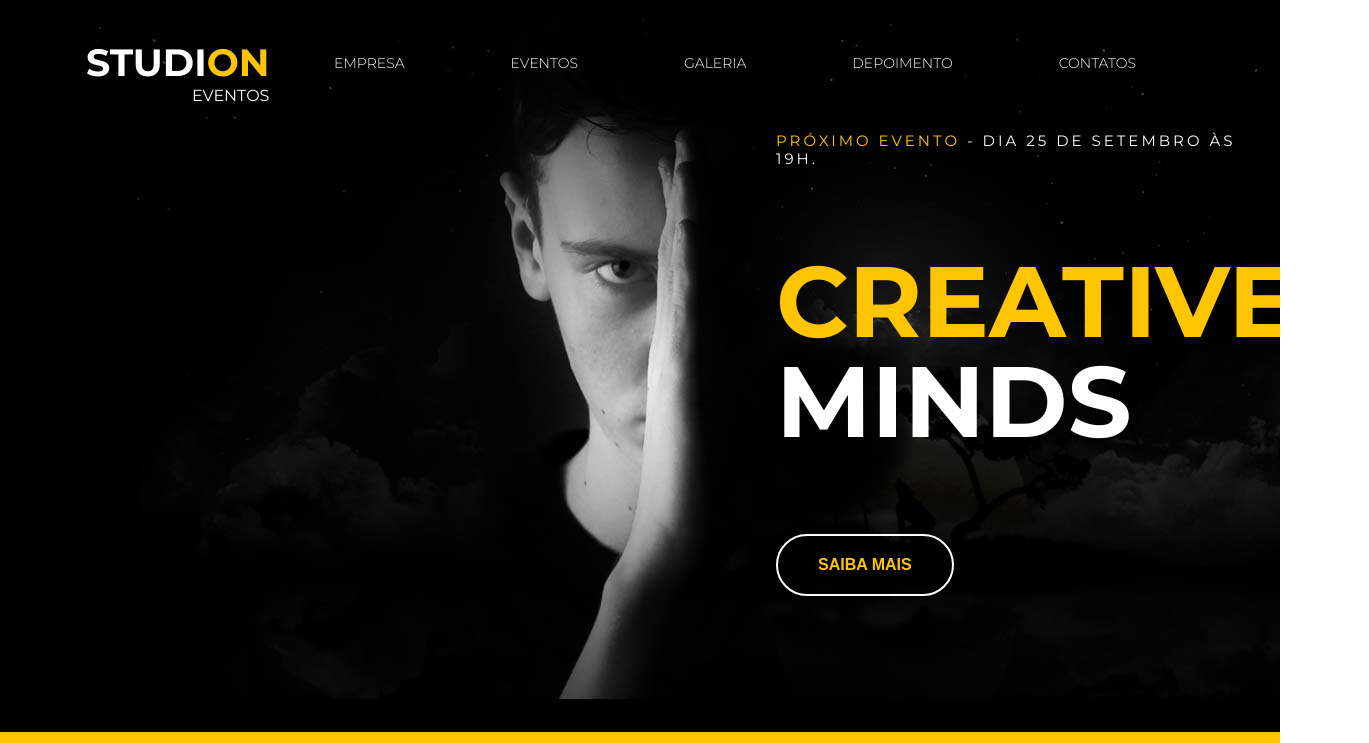
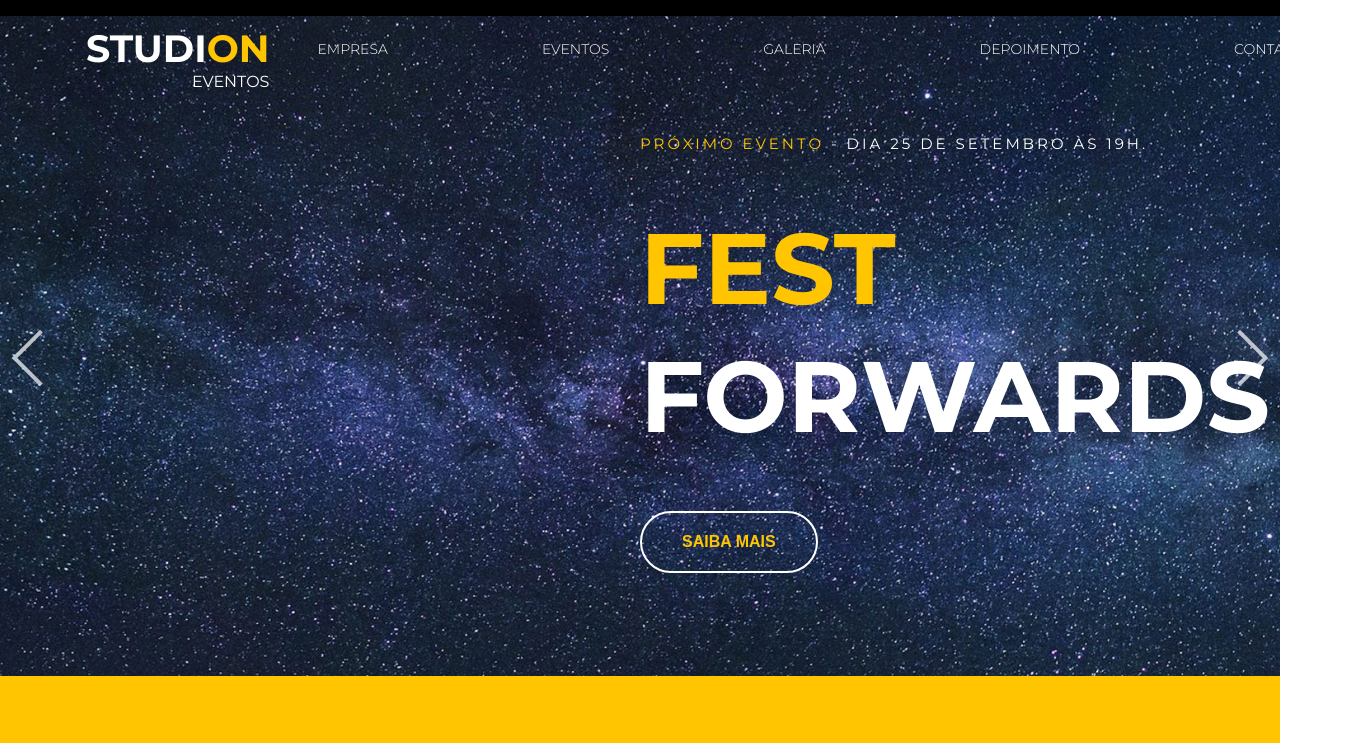
Before and after one commit to yagoh2303/studion, a website: page index.html in a window 1280 px wide. Shown: the top 743 px of the page, 1369 px wide, since content can reach past the window. Drawn offline with nearby package versions, Linux system fonts and the light colour scheme.

Commit message:
projeto finalizado

```diff
--- a/css/_navbar.css
+++ b/css/_navbar.css
@@ -1,3 +1,22 @@
+
+nav {
+    display: flex;
+    justify-content: center;
+    align-items: center;
+    background-color: var(--nav-bg-color);
+    color: var(--nav-text-color);
+    height: 6rem;
+
+    padding: 0 2.4rem;
+  }
+
+  ul {
+    display: flex;
+    align-items: center;
+    list-style: none;
+    gap: 3rem;
+  }
+
 
 .navbar {
     position: absolute;
--- a/css/_slider.css
+++ b/css/_slider.css
@@ -1,31 +1,74 @@
 
-#slider {
+.slider_prev {
+    left: 20px;
+    z-index: 1;
+    transform: rotate(-45deg);
+}
+
+.slider_next {
+    transform: rotate(135deg);
+    right: 20px;
+}
+
+.slider {
     background-color: #000;
-    background-image: url(../img/banner.jpg);
-    background-repeat: no-repeat;
     color: #fff;
-    padding: var(--default-padding)
+
 
 }
+
+.slider_next::before,
+.slider_prev::before {
+    content: "";
+}
+
+.slider_next,
+.slider_prev {
+    border: 4px solid #fff;
+    height: 40px;
+    width: 40px;
+    border-right: unset;
+    border-bottom: unset;
+    opacity: 0.7;
+}
+
+
+
 .slide {
     padding-top:1rem;
+    position:relative;
     text-transform: uppercase;
-    height: max(700px);
+    height: calc(100vh - 7.75rem);
   }
 
+.slide_background-image {
+    width: 100%;
+    height: 100%;
+    object-fit: cover;
+    object-position: center;
+}
+
 .slide_copy {
-    margin-left:760px;
-    margin-top:100px;
+    position: absolute;
+    top:6.25rem;
+    left: 50vw;
+
 }
 
 .slide_copy h6 {
     font-size: 15px;
     font-weight: 400;
+    text-transform: uppercase;
     letter-spacing: 3px;
     line-height: 18px;
 }
 
 .slide_copy h2 {
-    font-size:100px;
-    line-height: 100px;
-}
+    font-size: 6.25rem;
+    text-transform: uppercase;
+    line-height: 4rem;
+  }
+
+  .slide_copy h2 span {
+    display: block;
+  }
--- a/index.html
+++ b/index.html
@@ -4,6 +4,8 @@
     <meta charset="UTF-8">
     <meta http-equiv="X-UA-Compatible" content="IE=edge">
     <meta name="viewport" content="width=device-width, initial-scale=1.0">
+    <link rel="stylesheet" href="https://cdnjs.cloudflare.com/ajax/libs/slick-carousel/1.8.1/slick.min.css">
+    <link rel="stylesheet" href="https://cdnjs.cloudflare.com/ajax/libs/slick-carousel/1.8.1/slick-theme.min.css">
     <link rel="stylesheet" href="style.css">
     <script src="https://kit.fontawesome.com/432fc4e383.js" crossorigin="anonymous"></script>
 
@@ -28,12 +30,32 @@
      </nav>
 
      <header>
-        <div id="slider">
+        <div class="slider">
             <div class="slide">
-
+                <img class="slide_background-image" src="./img/banner.jpg">
                 <div class="slide_copy">
                     <h6><span class="yellow">Próximo Evento</span> - Dia 25 de setembro às 19h.</h6>
                     <h2><span class="yellow">Creative</span> <br>Minds</h2>
+                    <button class="btn btn-slide">Saiba mais</button>
+
+                </div>
+
+            </div>
+            <div class="slide">
+                <img class="slide_background-image" src="./img/banner2.jpg">
+                <div class="slide_copy">
+                    <h6><span class="yellow">Próximo Evento</span> - Dia 25 de setembro às 19h.</h6>
+                    <h2><span class="yellow">FEST</span> <br>FORWARDS</h2>
+                    <button class="btn btn-slide">Saiba mais</button>
+
+                </div>
+
+            </div>
+            <div class="slide">
+                <img class="slide_background-image" src="./img/banner3.jpg">
+                <div class="slide_copy">
+                    <h6><span class="yellow">Próximo Evento</span> - Dia 25 de setembro às 19h.</h6>
+                    <h2><span class="yellow">SHOW</span> <br>EVENT</h2>
                     <button class="btn btn-slide">Saiba mais</button>
 
                 </div>
@@ -85,7 +107,7 @@
 
                 <fieldset>
                     <input id="email" type="email" placeholder="email" />
-                    <button type="submit"><i class="fa-solid fa-paper-plane"></i></button>
+                    <button class="form-submit" type="submit"><i class="fa-solid fa-paper-plane"></i></button>
                 </fieldset>
 
             </form>
@@ -110,5 +132,9 @@
 
     </footer>
 
+    <script src="//code.jquery.com/jquery-1.11.0.min.js"></script>
+    <script src="//code.jquery.com/jquery-migrate-1.2.1.min.js"></script>
+    <script src="https://cdnjs.cloudflare.com/ajax/libs/slick-carousel/1.8.1/slick.min.js"></script>
+    <script src=./js/script.js></script>
 </body>
 </html>
--- /dev/null
+++ b/js/script.js
@@ -0,0 +1,29 @@
+$(document).ready( () => {
+    const slickOptions = {
+        autoplay: true,
+        autoplaySpeed: 4000,
+        dots: false,
+        prevArrow: '<button type="button" class="slick-prev slider_prev">Previous</button>;',
+        nextArrow: '<button type="button" class="slick-next slider_next">Next</button>;'
+    }
+
+      $('.slider').slick(slickOptions);
+
+      $('form-submit').on('click', () => {
+        const value = $('#email').val();
+        Email.send({
+            Host : "smtp.yourisp.com",
+            Username : "username",
+            Password : "password",
+            To : 'them@website.com',
+            From : "you@isp.com",
+            Subject : "This is the subject",
+            Body : "And this is the body"
+        }).then(
+          message => alert(message)
+        );
+
+      }
+
+      )
+    });
```
Also changed, not shown: img/banner2.jpg (added), img/banner3.jpg (added).
